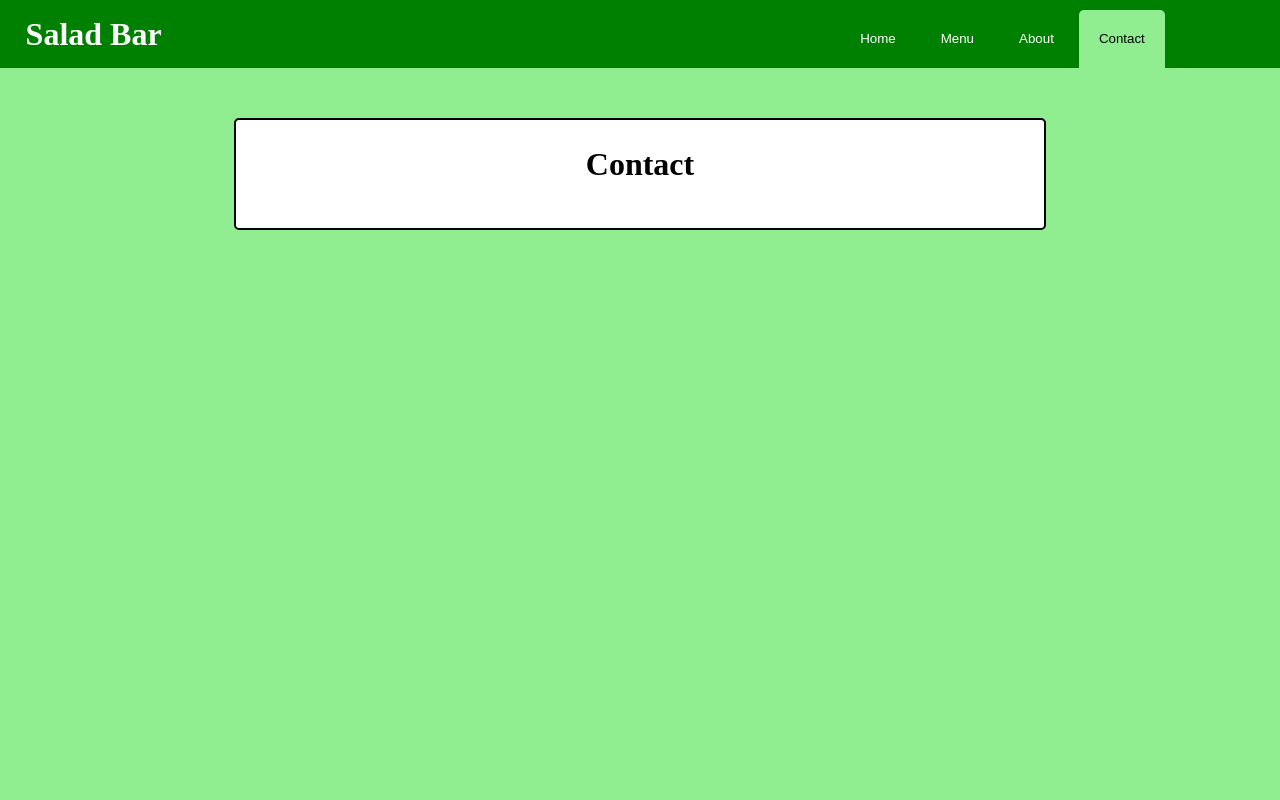
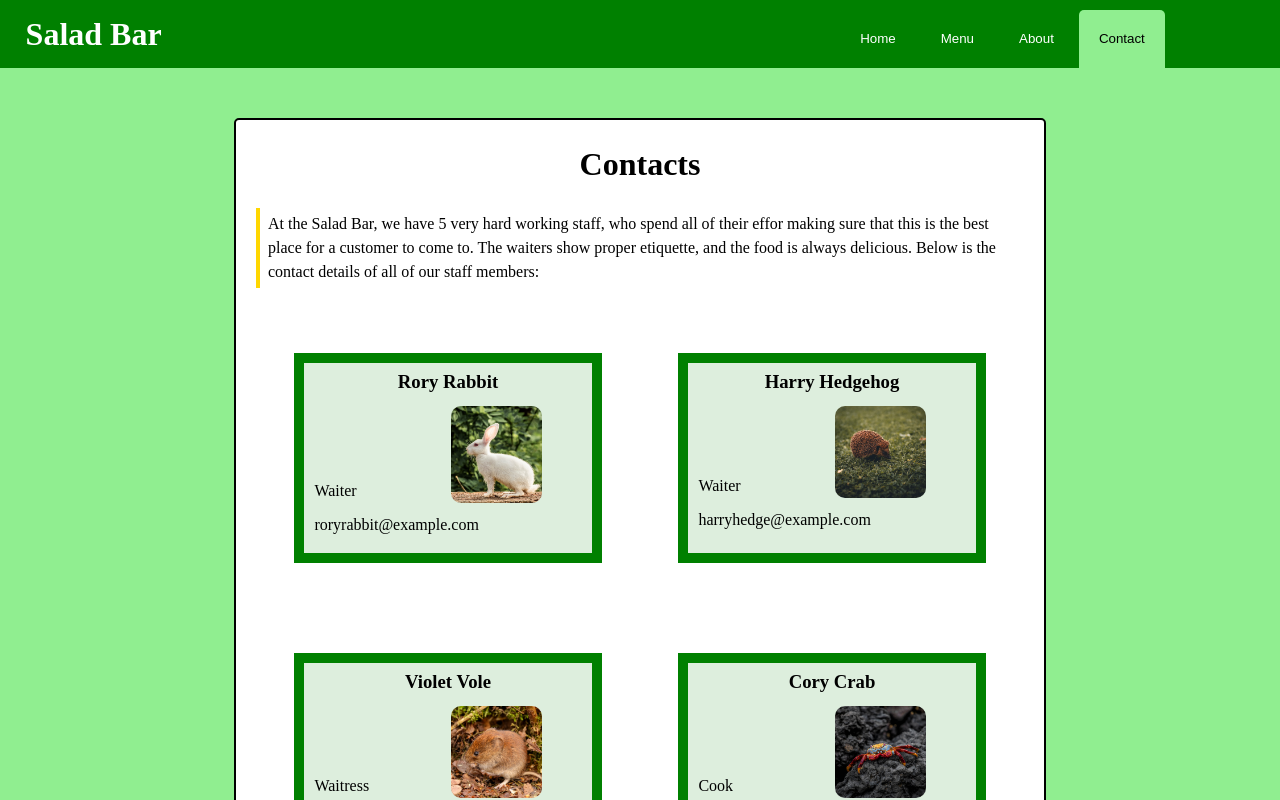
Before and after one commit to xavpav9/odin-restaurant-page, a website built with webpack: page src/template.html in a window 1280 px wide. Both pictures are taken after a click on the button "Contact". Shown: the top 800 px of the page. Built offline with nearby package versions, Linux system fonts and the light colour scheme.

Commit message:
Add contacts page
Added image for each employee as well. Also edit webpack config to allow
importing images in js.

```diff
--- a/src/contact.js
+++ /dev/null
@@ -1,9 +0,0 @@
-export default function() {
-  const contentDiv = document.querySelector("div#content");
-
-  const header = document.createElement("h1");
-  header.textContent = "Contact";
-  header.classList.add("header");
-
-  contentDiv.appendChild(header);
-}
--- /dev/null
+++ b/src/contacts.js
@@ -0,0 +1,57 @@
+import roryRabbitImage from "./images/employee-pictures/rory-rabbit.jpg";
+import harryHedgehogImage from "./images/employee-pictures/harry-hedgehog.jpg";
+import violetVoleImage from "./images/employee-pictures/violet-vole.jpg";
+import coryCrabImage from "./images/employee-pictures/cory-crab.jpg";
+import annyAlligatorImage from "./images/employee-pictures/anny-alligator.jpg";
+import derekDeerImage from "./images/employee-pictures/derek-deer.jpg";
+
+export default function() {
+  const contentDiv = document.querySelector("div#content");
+
+  const header = document.createElement("h1");
+  header.textContent = "Contacts";
+  header.classList.add("header");
+
+  const introductoryPara = document.createElement("p");
+  introductoryPara.textContent = "At the Salad Bar, we have 5 very hard working staff, who spend all of their effor making sure that this is the best place for a customer to come to. The waiters show proper etiquette, and the food is always delicious. Below is the contact details of all of our staff members:";
+  introductoryPara.classList.add("intro-para");
+
+  const contactGrid = document.createElement("div");
+  [{name: "Rory Rabbit", job: "Waiter", email: "roryrabbit@example.com", image: roryRabbitImage },
+   {name: "Harry Hedgehog", job: "Waiter", email: "harryhedge@example.com", image: harryHedgehogImage },
+   {name: "Violet Vole", job: "Waitress", email: "viovol@example.com", image: violetVoleImage },
+   {name: "Cory Crab", job: "Cook", email: "crabbycory@example.com", image: coryCrabImage },
+   {name: "Anny Alligator", job: "Cook", email: "annyalli@example.com", image: annyAlligatorImage },
+   {name: "Derek Deer", job: "Manager", email: "derekdeermanager@example.com", image: derekDeerImage },
+  ].forEach(setOfData => {
+    const div = document.createElement("div");
+    const person = document.createElement("h3");
+    const job = document.createElement("p");
+    const email = document.createElement("p");
+    const image = document.createElement("img");
+
+    person.textContent = setOfData.name;
+    job.textContent = setOfData.job;
+    job.classList.add("job");
+    email.textContent = setOfData.email;
+    email.classList.add("email");
+    image.alt = `Picture of the employee ${setOfData.name}.`;
+    image.src = setOfData.image;
+
+    div.appendChild(person);
+    div.appendChild(job);
+    div.appendChild(image);
+    div.appendChild(email);
+    contactGrid.appendChild(div);
+  });
+  contactGrid.classList.add("contact-grid");
+
+  const tel = document.createElement("p");
+  tel.textContent = "+44 01234 567890";
+  tel.classList.add("tel");
+
+  contentDiv.appendChild(header);
+  contentDiv.appendChild(introductoryPara);
+  contentDiv.appendChild(contactGrid);
+  contentDiv.appendChild(tel);
+}
--- a/src/index.js
+++ b/src/index.js
@@ -2,7 +2,7 @@ import "./style.css";
 import createHomeTab from "./home.js";
 import createMenuTab from "./menu.js";
 import createAboutTab from "./about.js";
-import createContactTab from "./contact.js";
+import createContactsTab from "./contacts.js";
 
 const screenController = (function() {
   const contentDiv = document.querySelector("div#content");
@@ -30,7 +30,7 @@ const screenController = (function() {
   });
   document.querySelector("button.contact").addEventListener("click", evt => {
     clearScreen(evt.target);
-    createContactTab();
+    createContactsTab();
   });
 })();
 
--- a/src/style.css
+++ b/src/style.css
@@ -11,6 +11,7 @@ body {
 
   background-color: lightgreen;
   min-height: 100vh;
+  padding-bottom: 80px;
 }
 
 header {
@@ -33,6 +34,7 @@ header {
     gap: 5px;
 
     button {
+      cursor: pointer;
       color: white;
       padding: 0px 20px;
       border-radius: 5px 5px 0px 0px;
@@ -44,6 +46,7 @@ header {
       }
 
       &.selected {
+        cursor: default;
         color: black;
         background-color: lightgreen;
       }
@@ -58,7 +61,7 @@ div#content {
   align-items: center;
   gap: 20px;
 
-  width: min(850px, 60vw);
+  width: clamp(750px, 60vw, 850px);
   border: 2px solid black;
   border-radius: 5px;
   background-color: white;
@@ -99,4 +102,53 @@ div#content {
       }
     }
   }
+
+  .contact-grid {
+    display: grid;
+    grid-template-columns: 1fr 1fr;
+    grid-auto-rows: 300px;
+    place-items: center;
+    width: 100%;
+
+    & > div {
+      box-sizing: border-box;
+      display: grid;
+      grid-template: 1fr 2fr 1fr / 1fr 1fr;
+      gap: 10px 5px;
+
+      border: 10px solid green;
+      background-color: #ded;
+      padding: 5px 10px 20px 10px;
+      width: 80%;
+      height: 70%;
+
+      h3 {
+        grid-column: 1 / -1;
+        text-align: center;
+        margin-bottom: auto;
+      }
+
+      img {
+        width: 70%;
+        height: auto;
+        border-radius: 10px;
+      }
+
+      .job {
+        align-self: end;
+      }
+
+      .email {
+        grid-column: 1 / -1;
+      }
+    }
+  }
+
+  .tel {
+    font-weight: 700;
+    &::before {
+      content: "Telephone: ";
+      font-weight: 500;
+    }
+  }
 }
--- a/webpack.config.js
+++ b/webpack.config.js
@@ -24,6 +24,10 @@ module.exports = {
         test: /\.css$/i,
         use: ["style-loader", "css-loader"],
       },
+      {
+        test: /\.(png|jpeg|jpg|gif)/i,
+        type: "asset/resource",
+      },
     ],
   },
 };
```
Also changed, not shown: README.md, src/images/employee-pictures/anny-alligator.jpg (added), src/images/employee-pictures/cory-crab.jpg (added), src/images/employee-pictures/derek-deer.jpg (added), src/images/employee-pictures/harry-hedgehog.jpg (added), src/images/employee-pictures/rory-rabbit.jpg (added), src/images/employee-pictures/violet-vole.jpg (added).
